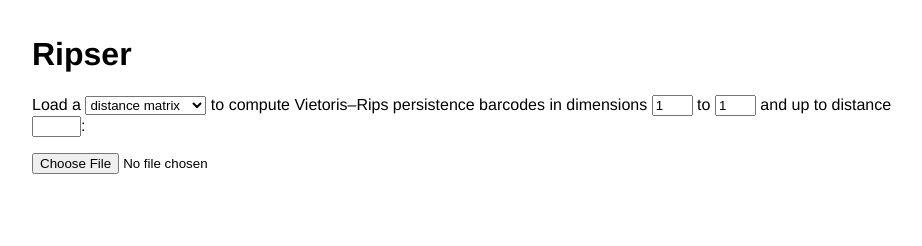
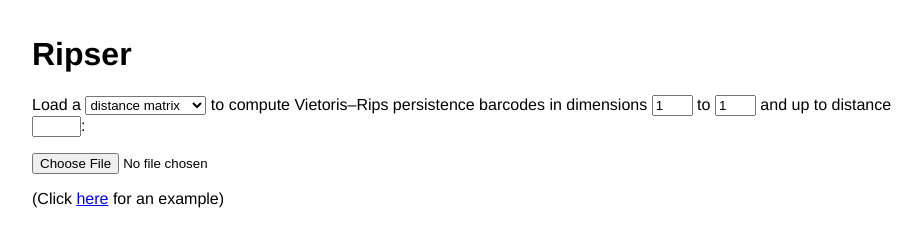
Before and after one commit to Ripser/ripser, a plain HTML site: page index.html in a window 1280 px wide. Shown: the whole page, without its empty margins (163-1085 px from the left). Drawn offline with nearby package versions, Linux system fonts and the light colour scheme; a script that the page names is missing.

Commit message:
added link to an example

```diff
--- a/index.html
+++ b/index.html
@@ -49,7 +49,7 @@
 
 		<pre id="log" style="font-weight:bold; display:none;"></pre>
 
-		<p id = "time"></p>
+		<p id="time">(Click <a href="http://live.ripser.org/?url=http://live.ripser.org/ripser/examples/sphere_3_192.lower_distance_matrix&dim=2">here</a> for an example)</p>
 
 
 		<!-- The NaCl plugin will be embedded inside the element with id "listener".
```
